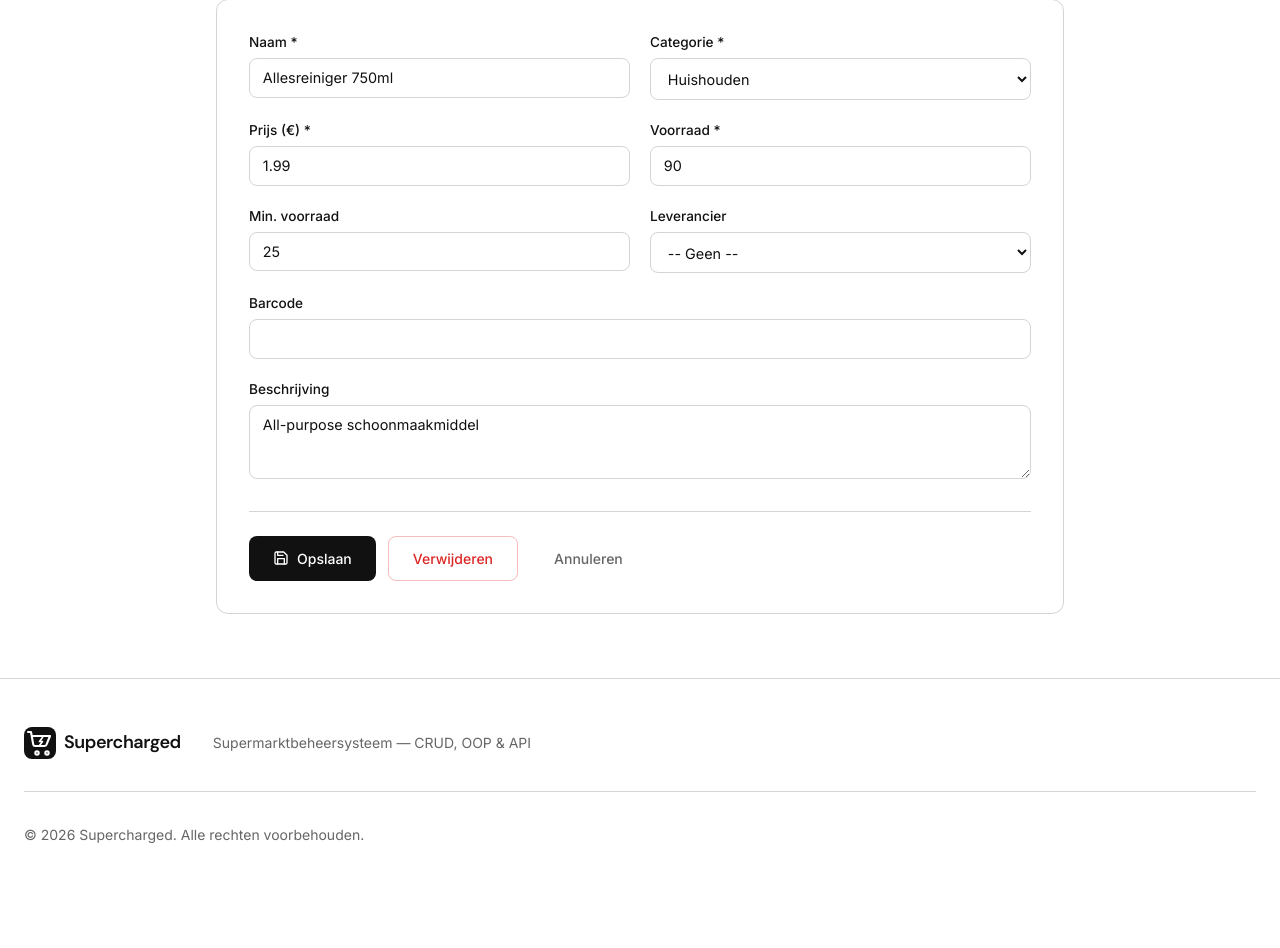
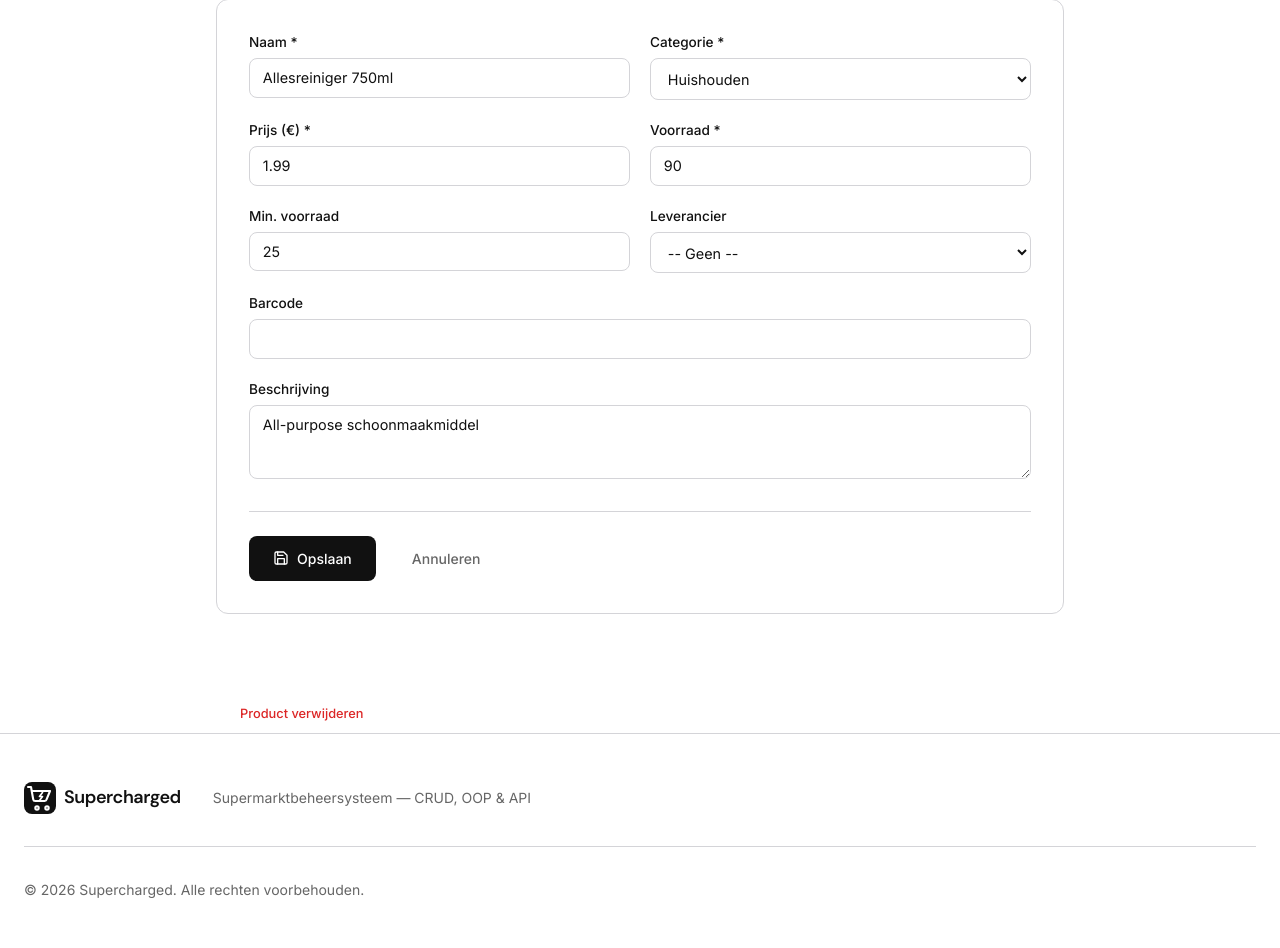
Before and after one commit to LucasdeVette/Website_Externe_Data, a PHP site: page /products/edit.php?id=16 in a window 1280 px wide. Shown: the part 201-1149 px from the top of the page. Before the commit the page ends 1044 px from the top, so only its background shows below. Run offline with PHP 8.4, Linux system fonts and the light colour scheme; a user stored in the database is signed in; data comes from the database, SQL or seed files in the repository.

Commit message:
fix nested form (delete inside edit form was invalid html)

```diff
--- a/products/edit.php
+++ b/products/edit.php
@@ -127,15 +127,18 @@ require_once __DIR__ . '/../includes/header.php';
         <svg width="16" height="16" viewBox="0 0 24 24" fill="none" stroke="currentColor" stroke-width="2" stroke-linecap="round" stroke-linejoin="round"><path d="M19 21H5a2 2 0 0 1-2-2V5a2 2 0 0 1 2-2h11l5 5v11a2 2 0 0 1-2 2z"/><polyline points="17 21 17 13 7 13 7 21"/><polyline points="7 3 7 8 15 8"/></svg>
         Opslaan
       </button>
-      <form method="POST" action="/products/delete.php" style="display:inline;" onsubmit="return confirm('Product \'<?= htmlspecialchars($product->getName()) ?>\' verwijderen?');">
-        <?= csrfField() ?>
-        <input type="hidden" name="id" value="<?= $product->getId() ?>">
-        <button type="submit" class="btn btn-outline" style="color:var(--destructive);border-color:color-mix(in srgb, var(--destructive) 30%, transparent);">Verwijderen</button>
-      </form>
       <a href="/products/index.php" class="btn btn-ghost">Annuleren</a>
     </div>
   </form>
 </div>
 
+<form method="POST" action="/products/delete.php" onsubmit="return confirm('Product \'<?= htmlspecialchars($product->getName()) ?>\' verwijderen?');">
+  <?= csrfField() ?>
+  <input type="hidden" name="id" value="<?= $product->getId() ?>">
+  <div style="max-width:56rem;margin:1rem auto 0;padding:0 1.5rem;">
+    <button type="submit" class="btn btn-ghost" style="color:var(--destructive);font-size:0.8rem;">Product verwijderen</button>
+  </div>
+</form>
+
 
 <?php require_once __DIR__ . '/../includes/footer.php'; ?>
```
